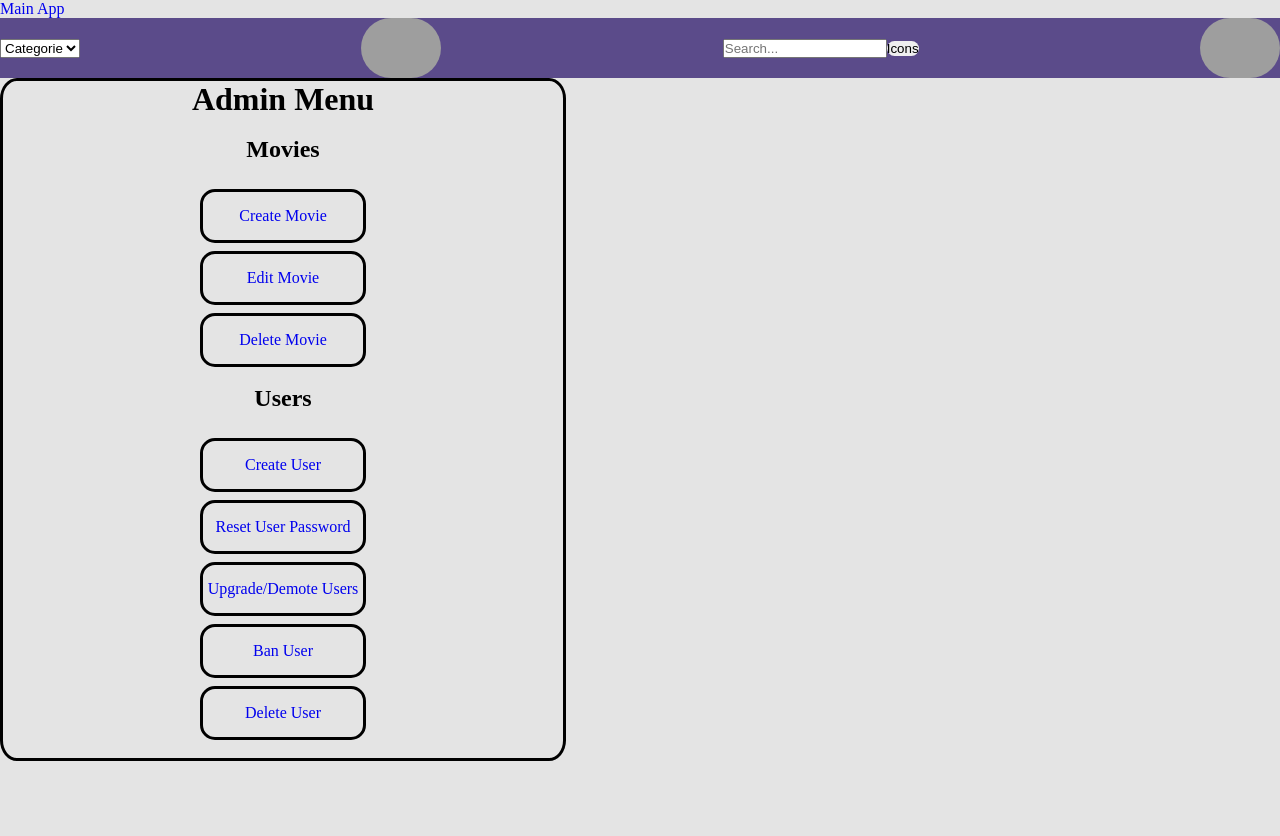
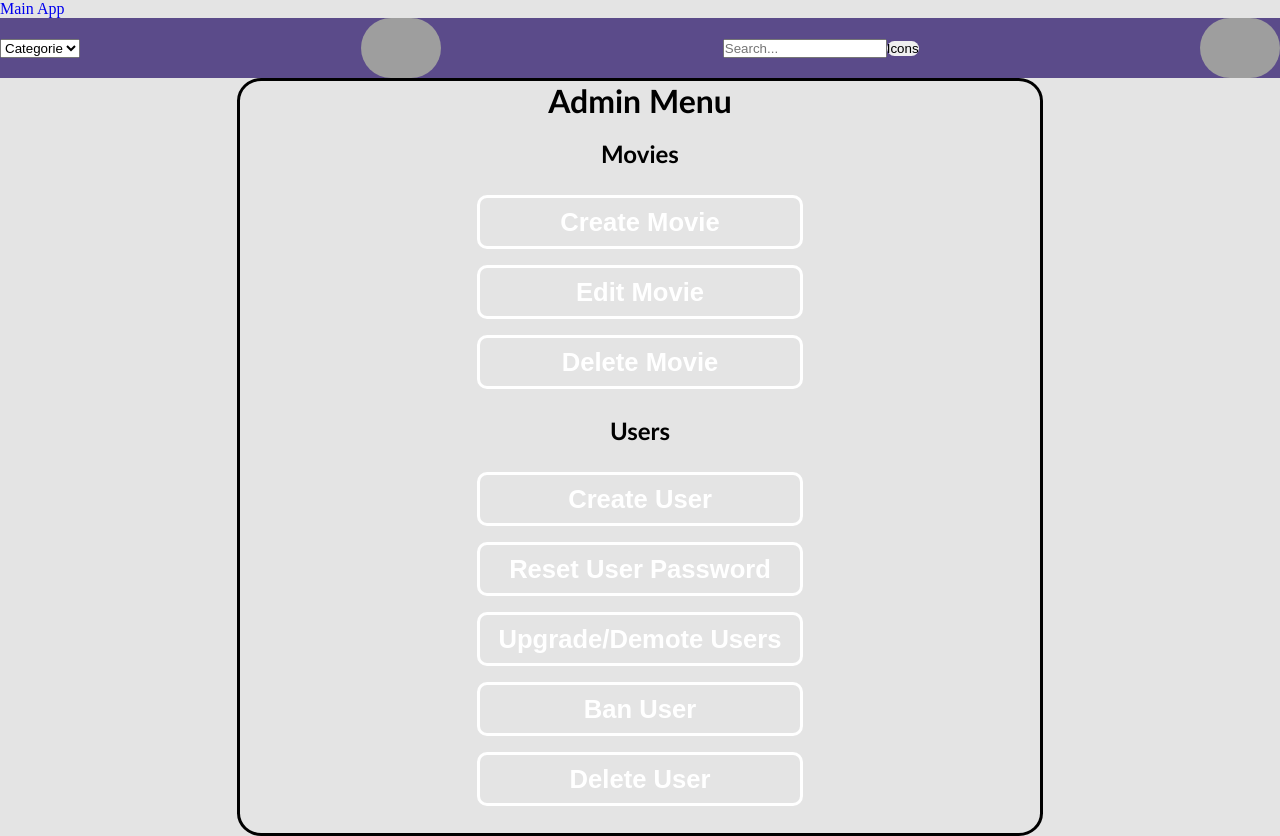
Before and after one commit to samuelmhg97/PF-HENRY, a React (Create React App) app in the folder Client/: page /adminmenu in a window 1280 px wide. Before the commit the page ends 800 px from the top, so only its background shows below. Built offline with nearby package versions, Linux system fonts and the light colour scheme; grey boxes are pictures that could not be loaded.

Commit message:
admin menu & create movie modificados

```diff
--- a/Client/src/Components/Admin/AdminMenu/AdminMenu.css
+++ b/Client/src/Components/Admin/AdminMenu/AdminMenu.css
@@ -1,13 +1,24 @@
+@import "../../../index.css";
+
+
   .admin--menu--container{
-  width: 70vh;
     display: flex;
     justify-content: center;
+    font-family:'Trebuchet MS', 'Lucida Sans Unicode', 'Lucida Grande', 'Lucida Sans', Arial, sans-serif;
+
+  }
+
+  .admin--menu{
+    min-width: 100vh;
+    min-height: 30vw;
+    display: flex;
     align-items: center;
     flex-direction: column;
     border-style: solid;
     border-color: black;
     border-radius: 3%;
   }
+
   .admin--menu--header{
 
   }
@@ -22,14 +33,55 @@
     flex-direction: column;
   }
 
-  .admin--button{
+.admin--button {
   display:flex;
+  align-items: center;
   justify-content: center;
-    align-items: center;
-    margin-top:0.5rem;
-    border-style: solid;
-    border-color: black;
-    border-radius: 15px;
-    width: 10rem;
-    height: 3rem;
+  text-align: center;
+
+  text-overflow: ellipsis;
+  white-space: nowrap;
+  overflow: hidden;
+
+  width: 7rem;
+  height: 0.5rem;
+  background: none;
+  border: 3px solid #fff;
+  border-radius: 10px;
+  color: #fff;
+  font-size: 1.6em;
+  font-weight: bold;
+  margin: 0.5rem auto;
+  padding: 1.5rem 10rem;
+  position: relative;
+
 }
+
+.admin--button::before,
+.admin--button::after {
+  background: #fff;
+  content: '';
+  position: absolute;
+  z-index: -1;
+}
+
+.admin--button::after {
+  -webkit-transition: all 0.3s;
+	-moz-transition: all 0.3s;
+  -o-transition: all 0.3s;
+	transition: all 0.3s;
+  height: 0;
+  left: 0;
+  top: 0;
+  width: 100%;
+
+}
+
+.admin--button:hover {
+  color: var(--violet-black);
+
+}
+
+.admin--button:hover:after {
+  height: 100%;
+}
--- a/Client/src/Components/Admin/AdminMenu/AdminMenu.js
+++ b/Client/src/Components/Admin/AdminMenu/AdminMenu.js
@@ -5,6 +5,7 @@ import { Link } from "react-router-dom";
 function AdminMenu() {
   return (
     <div className="admin--menu--container">
+      <div className="admin--menu">
         <div className="admin--menu--header">
           <h1>Admin Menu</h1>
         </div>
@@ -13,13 +14,13 @@ function AdminMenu() {
           <h2>Movies</h2>
           <br />
           <Link to="/adminmenu/createmovie">
-          <div className="admin--button">Create Movie</div>
+            <button className="admin--button">Create Movie</button>
           </Link>
           <Link to="/adminmenu/editmovie">
-          <div className="admin--button">Edit Movie</div>
+            <button className="admin--button">Edit Movie</button>
           </Link>
           <Link to="/adminmenu/deletemovie">
-          <div className="admin--button">Delete Movie</div>
+            <button className="admin--button">Delete Movie</button>
           </Link>
         </div>
         <br />
@@ -27,22 +28,23 @@ function AdminMenu() {
           <h2>Users</h2>
           <br />
           <Link to="/adminmenu/createuser">
-          <div className="admin--button">Create User</div>
+            <button className="admin--button">Create User</button>
           </Link>
           <Link to="/adminmenu/resetuserpassword">
-          <div className="admin--button">Reset User Password</div>
+            <button className="admin--button">Reset User Password</button>
           </Link>
           <Link to="/adminmenu/upgradedemoteusers">
-          <div className="admin--button">Upgrade/Demote Users</div>
+            <button className="admin--button">Upgrade/Demote Users</button>
           </Link>
           <Link to="/adminmenu/banuser">
-          <div className="admin--button">Ban User</div>
+            <button className="admin--button">Ban User</button>
           </Link>
           <Link to="/adminmenu/deleteuser">
-          <div className="admin--button">Delete User</div>
+            <button className="admin--button">Delete User</button>
           </Link>
         </div>
         <br />
+      </div>
     </div>
   );
 }
--- a/Client/src/Components/Admin/Movies/CreateMovie/CreateMovie.css
+++ b/Client/src/Components/Admin/Movies/CreateMovie/CreateMovie.css
@@ -0,0 +1,22 @@
+.create--movie--container{
+  display: flex;
+  justify-content: center;
+  font-family:'Trebuchet MS', 'Lucida Sans Unicode', 'Lucida Grande', 'Lucida Sans', Arial, sans-serif;
+
+}
+.create--movie{
+  min-width: 50rem;
+  display: flex;
+  align-items: left;
+  flex-direction: column;
+  border-style: solid;
+  border-color: black;
+  border-radius: 3%;
+}
+.create--movie--form{
+  display: flex;
+  flex-direction: column;
+}
+.create--movie--form--input{}
+.create--movie--submit--button{}
+.go--back--button{}
--- a/Client/src/Components/Admin/Movies/CreateMovie/CreateMovie.js
+++ b/Client/src/Components/Admin/Movies/CreateMovie/CreateMovie.js
@@ -1,9 +1,10 @@
-import React, { useState, useEffect } from "react";
+import React, { useState } from "react";
 import { useDispatch } from "react-redux";
 import { Link } from "react-router-dom";
 import { postMovie } from "../../../../Redux/Actions";
-import { v5 as UUID } from "uuid";
 import "./CreateMovie.css";
+
+// import { v5 as UUID } from "uuid";
 
 var value = "";
 const requirements = [
@@ -25,7 +26,7 @@ const requirements = [
 function CreateMovie(_requirements) {
   const dispatch = useDispatch();
 
-  const [errors, setErrors] = useState({});
+  // const [errors, setErrors] = useState({});
 
   const [input, setInput] = useState({
     title: "",
@@ -59,6 +60,7 @@ function CreateMovie(_requirements) {
 
   return (
     <div className="create--movie--container">
+      <div className="create--movie">
         <h1>CreateMovie</h1>
         <br />
         <form className="create--movie--form" onSubmit={(e) => handleSubmit(e)}>
@@ -85,10 +87,11 @@ function CreateMovie(_requirements) {
             Create Movie
           </button>
 
-        <Link to="/adminmenu" className="create--movie--go--back--button">
+          <Link to="/adminmenu" className="go--back--button">
             <div>Go Back</div>
           </Link>
         </form>
+      </div>
     </div>
   );
 }
```
Lines whose indentation alone changed are shown as unchanged.
